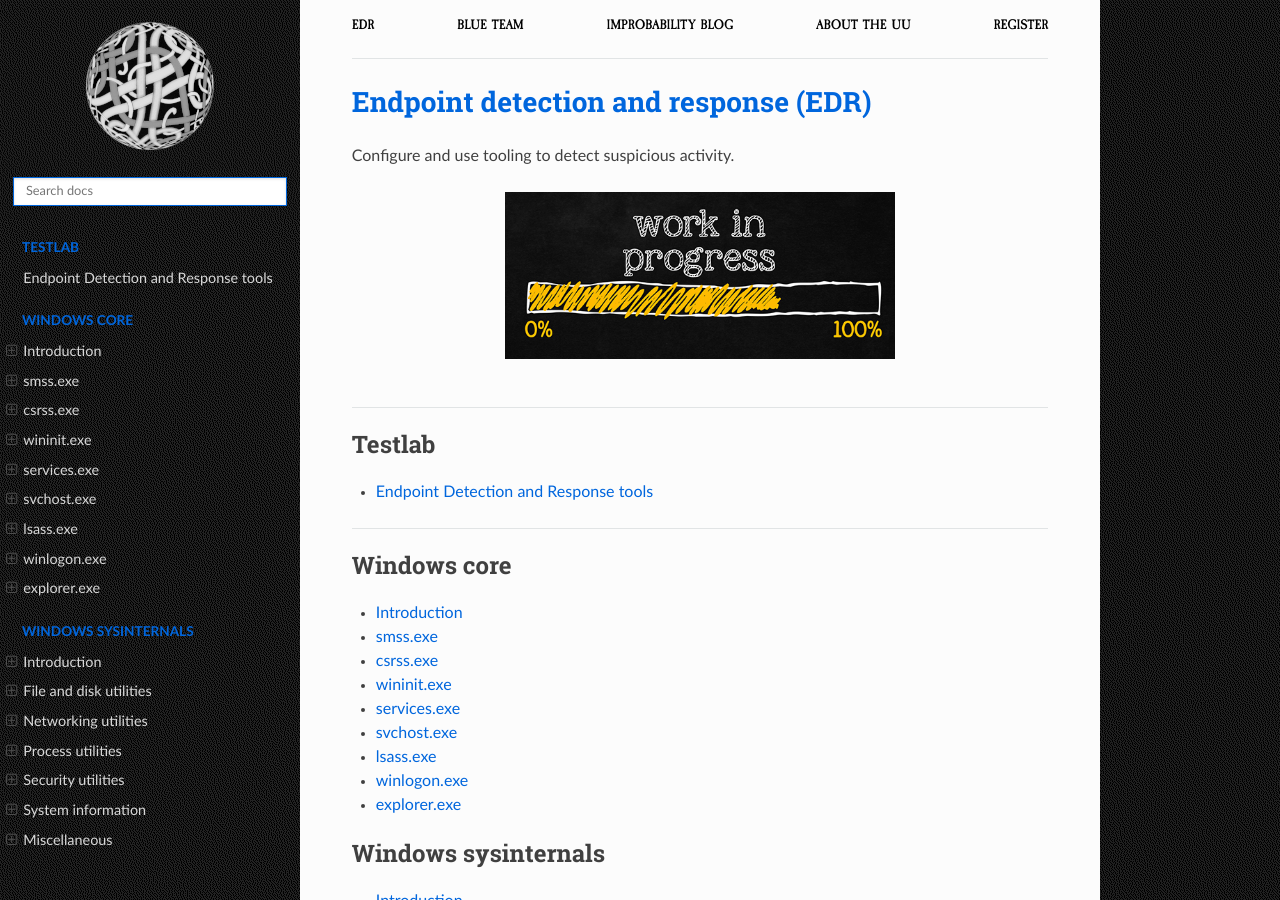
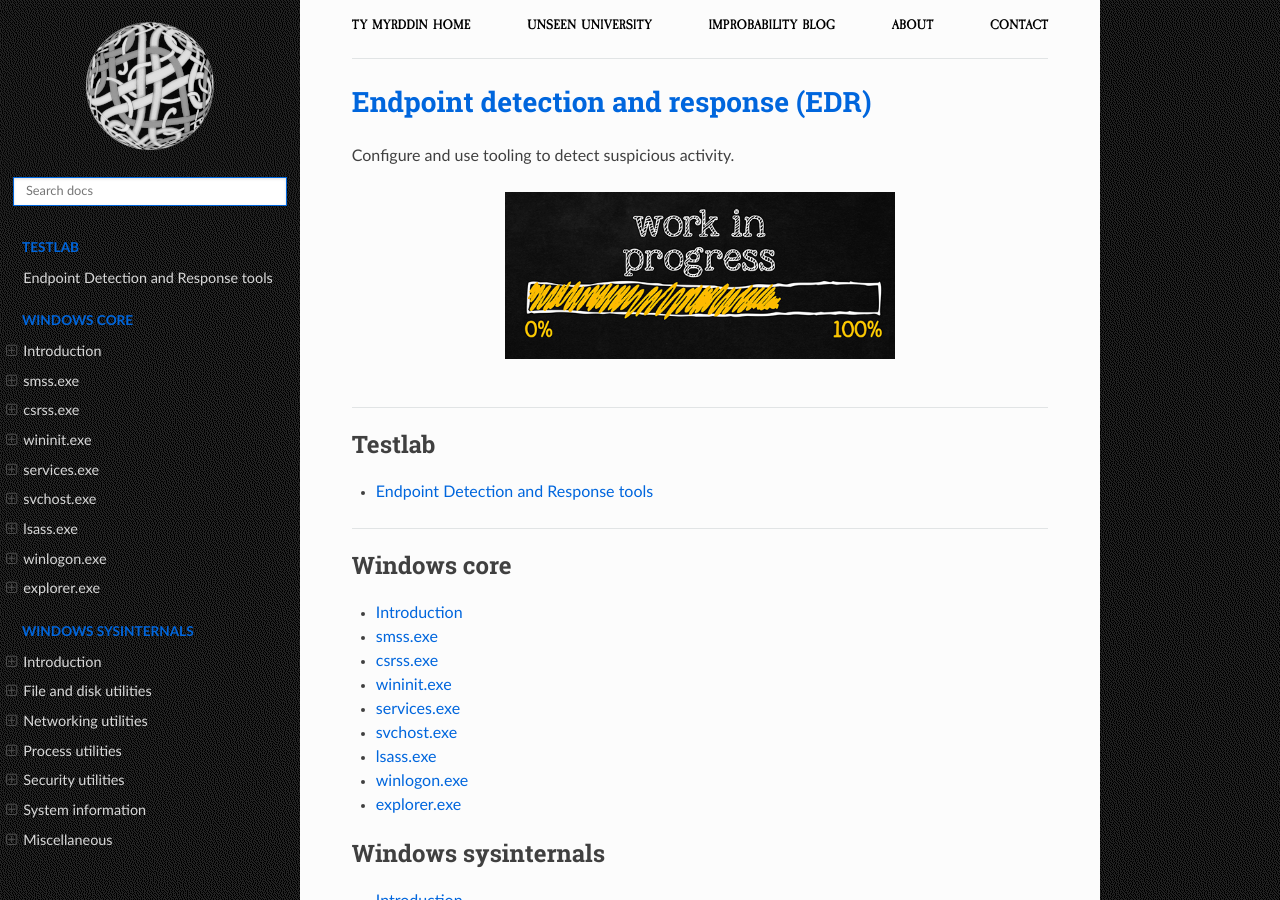
Before and after one commit to tymyrddin/blue-edr, a Sphinx documentation site: the page built from source/index.rst, in a window 1280 px wide and 900 px high. Built offline with Sphinx 7.4.7 and the Read the Docs theme 2.0.0, drawn with Linux system fonts in a browser that asks for light colours; some of the changed text lies outside the part shown.

Commit message:
Upgrades

```diff
--- a/source/_templates/breadcrumbs.html
+++ b/source/_templates/breadcrumbs.html
@@ -1,11 +1,11 @@
 <div class="container">
     <topnav>
             <ul>
-                <li class="nav__item"><a href="https://edr.tymyrddin.dev/" class="nav__link">EDR</a></li>
-                <li class="nav__item"><a href="https://blue.tymyrddin.dev/" class="nav__link">Blue Team</a></li>
-                <li class="nav__item"><a href="https://uu.tymyrddin.dev/blog/" class="nav__link">Improbability Blog</a></li>
-                <li class="nav__item"><a href="https://uu.tymyrddin.dev/about/" class="nav__link">About the UU</a></li>
-                <li class="nav__item"><a href="https://uu.tymyrddin.dev/registration/" class="nav__link">Register</a></li>
+                <li class="nav__item"><a href="https://tymyrddin.dev/" class="nav__link">Ty Myrddin Home</a></li>
+                <li class="nav__item"><a href="https://uu.tymyrddin.dev/writeups/" class="nav__link">Unseen University</a></li>
+                <li class="nav__item"><a href="https://tymyrddin.dev/blogs/" class="nav__link">Improbability Blog</a></li>
+                <li class="nav__item"><a href="https://tymyrddin.dev/about/" class="nav__link">About</a></li>
+                <li class="nav__item"><a href="https://tymyrddin.dev/contact/" class="nav__link">Contact</a></li>
             </ul>
     </topnav>
     <hr>
--- a/source/_templates/footer.html
+++ b/source/_templates/footer.html
@@ -1,4 +1,4 @@
 {% extends "!footer.html" %}
 {%- block contentinfo %}
-        <a href="https://uu.tymyrddin.dev">Unseen University</a>, 2023, with a forest garden <a href="https://ut7.fr/">fostered by /ut7</a>.
+        <a href="https://uu.tymyrddin.dev">Unseen University</a>, 2024, with a forest garden <a href="https://ut7.fr/">fostered by /ut7</a>.
 {% endblock %}
```
Also changed, not shown: requirements.txt (+16 -81 lines).
